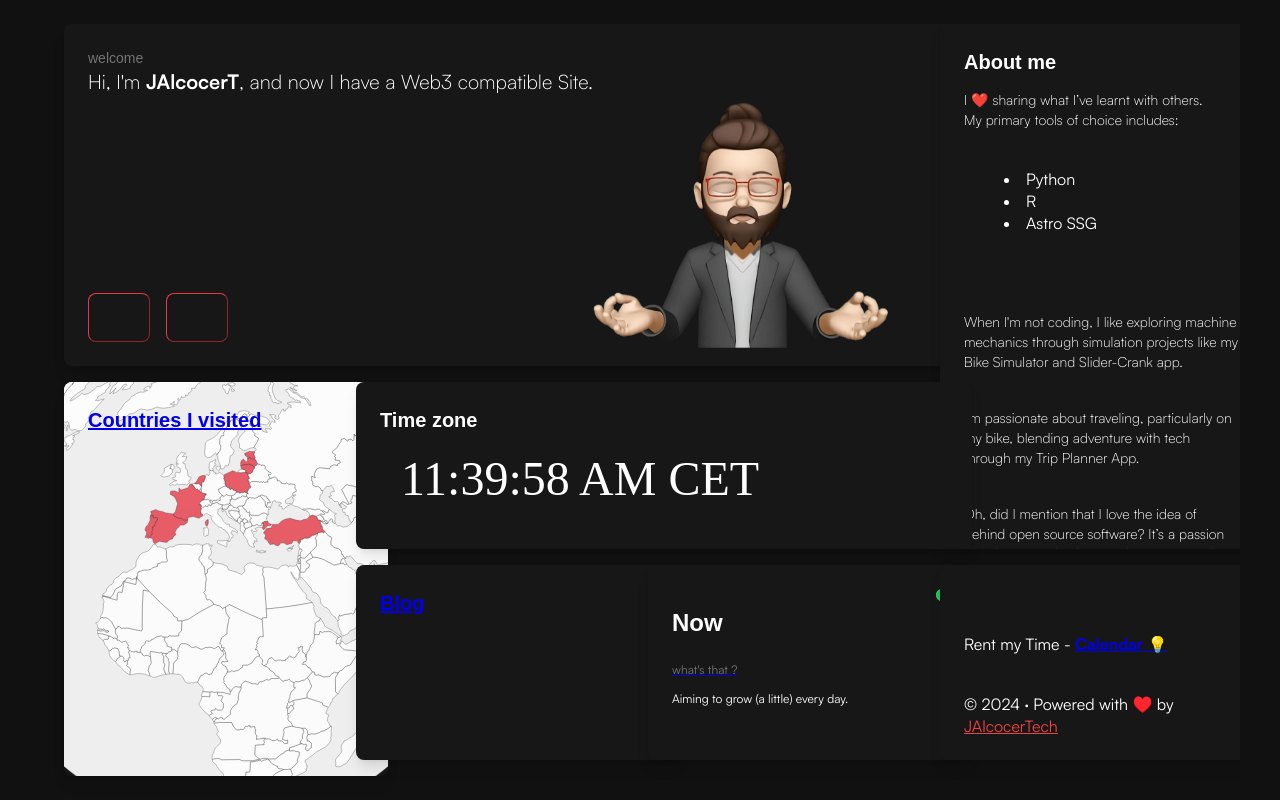
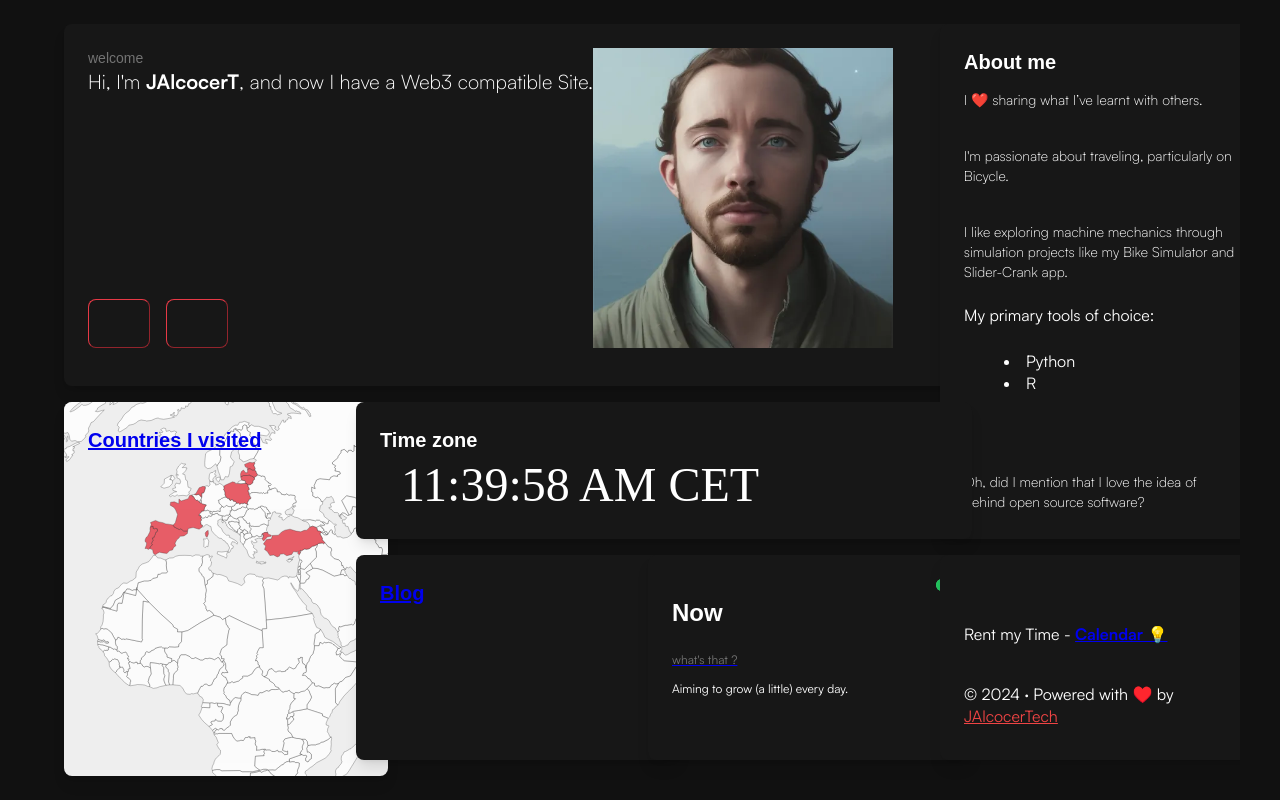
Before and after one commit to JAlcocerT/web3, an Astro site: page / in a window 1280 px wide. Built offline with nearby package versions, Linux system fonts and the light colour scheme; Astro itself is replaced by a stand-in of ours; animation ran at ten frames a second; some icons are missing; a web font is replaced by a local one.

Commit message:
fixing favicons

```diff
--- a/src/components/AboutMe.astro
+++ b/src/components/AboutMe.astro
@@ -6,25 +6,21 @@ import Card from "./Card/index.astro";
   <div class="flex flex-col gap-2">
     <p class="text-sm font-light">
       I ❤️ sharing what I’ve learnt with others.
-      <br />
-       My primary tools of choice includes:
-      <ul class="list-disc list-inside">
-        <li>Python</li>
-        <li>R</li>
-        <li>Astro SSG</li>
-      </ul>
+
+    <p class="text-sm font-light">
+      I'm passionate about traveling, particularly on Bicycle.
     </p>
     <p class="text-sm font-light">
-      When I'm not coding, I like exploring machine mechanics through simulation projects like my Bike Simulator and Slider-Crank app.
+      I like exploring machine mechanics through simulation projects like my Bike Simulator and Slider-Crank app.
     </p>
-    <p class="text-sm font-light">
-
-      I'm passionate about traveling, particularly on my bike, blending adventure with tech through my Trip Planner App.
-    </p>
+    My primary tools of choice:
+   <ul class="list-disc list-inside">
+     <li>Python</li>
+     <li>R</li>
+   </ul>
+ </p>
     <p class="text-sm font-light">
       Oh, did I mention that I love the idea of behind open source software?
-      It’s a passion that drives much of my work,
-      trying to make a better internet with findings and 101 Guides on IoT (RPi), Linux, Docker...
     </p>
   </div>
 </Card>
--- a/src/components/IntroCard.astro
+++ b/src/components/IntroCard.astro
@@ -44,7 +44,7 @@ import Tooltip from "./Tooltip/index";
     <img
       width="300"
       height="300"
-      src="/web3/me.webp"
+      src="/web3/ai-hero.webp"
       class="w-auto max-h-[300px] select-none absolute right-[-110px] bottom-[-20px] z-[-1] opacity-50 md:opacity-100 md:relative md:right-auto md:bottom-auto md:z-auto pointer-events-none"
       alt="memoji of gianmarco"
     />
--- a/src/layouts/BasicLayout.astro
+++ b/src/layouts/BasicLayout.astro
@@ -12,11 +12,11 @@ const { title, description } = Astro.props;
   <head>
     <meta charset="UTF-8" />
     <meta name="viewport" content="width=device-width" />
-    <link rel="icon" type="image/x-icon" href="/favicon.ico" />
+    <link rel="icon" type="image/x-icon" href="/web3/favicon.ico" />
     <meta name="generator" content={Astro.generator} />
     <title>{title}</title>
     <meta name="description" content={description} />
-    <meta name="robots" content="/favicon/sitemap-index.xml" />
+    <meta name="robots" content="/web3/favicon/sitemap-index.xml" />
     <!-- Basic OG tags for sharing your website's content on platforms like Facebook and LinkedIn -->
     <meta property="og:title" content={title} />
     <meta property="og:description" content={description} />
```
Also changed, not shown: Readme.md, Z_Credits/README.md, public/ai-hero.webp (added).
